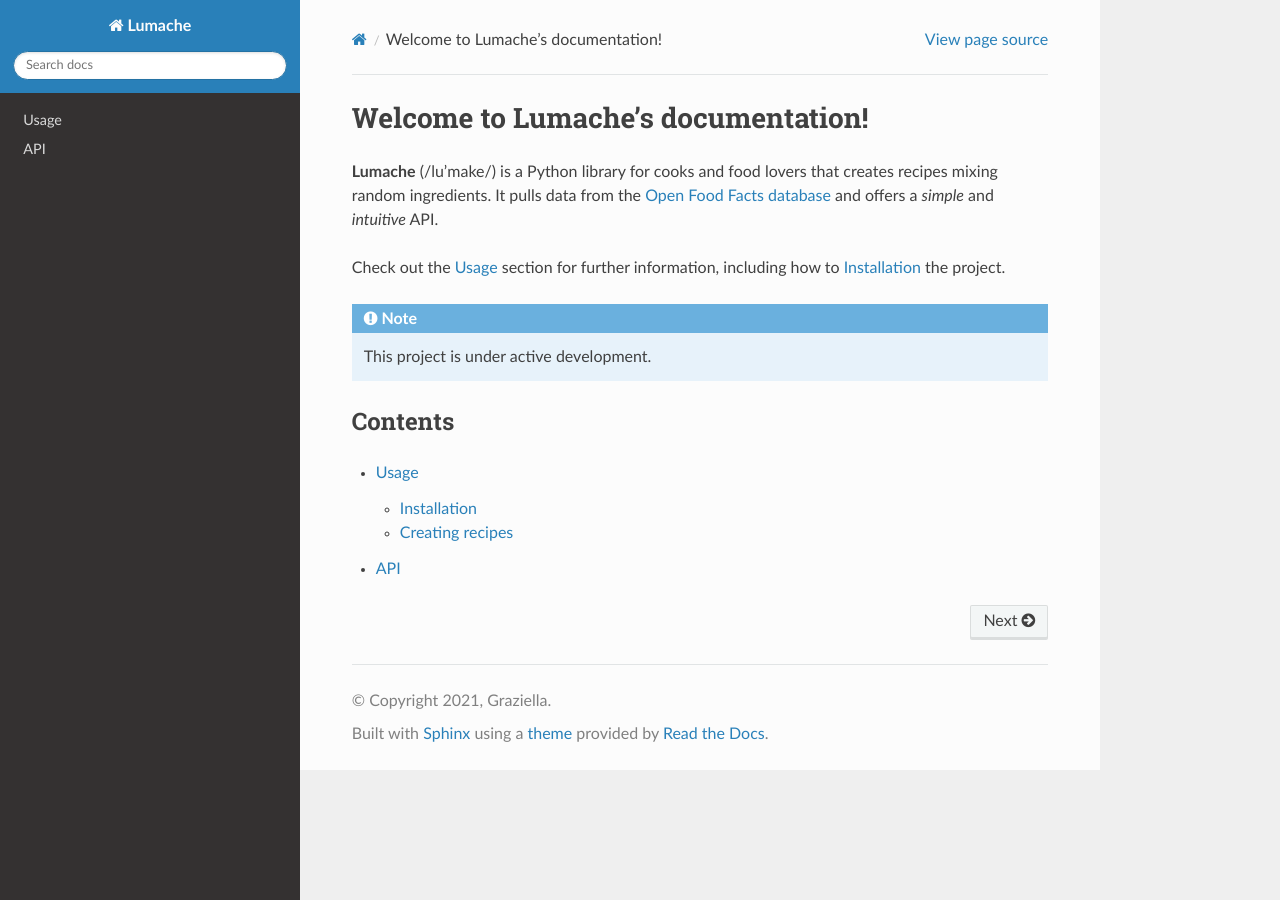
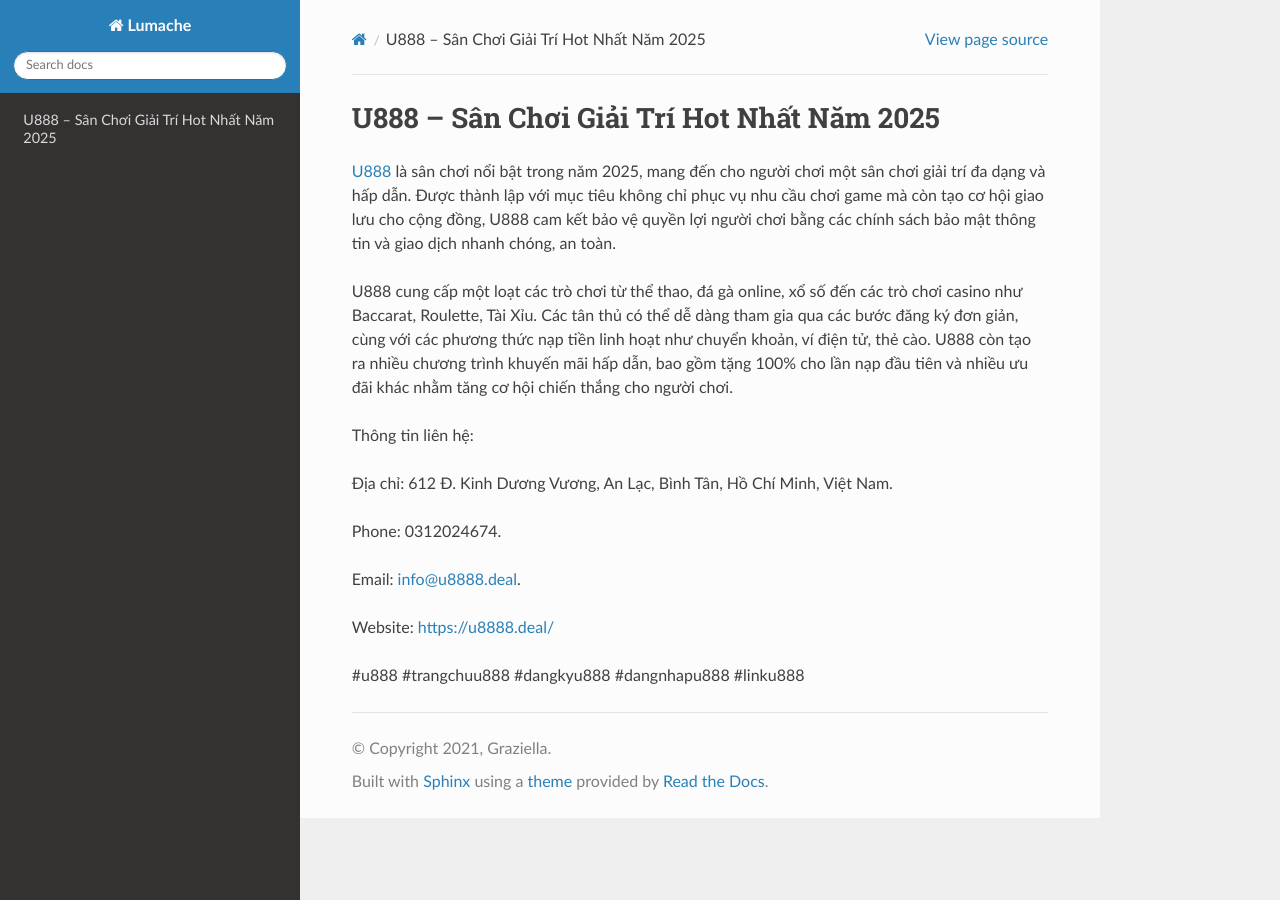
Before and after one commit to raaginigandhi216/u8888deal, a Sphinx documentation site: the page built from docs/source/index.rst, in a window 1280 px wide. Built offline with Sphinx 7.4.7 and the Read the Docs theme 3.1.0, drawn with Linux system fonts in a browser that asks for light colours.

Commit message:
Update index.rst

```diff
--- a/docs/source/index.rst
+++ b/docs/source/index.rst
@@ -1,22 +1,18 @@
-Welcome to Lumache's documentation!
+U888 – Sân Chơi Giải Trí Hot Nhất Năm 2025
 ===================================
 
-**Lumache** (/lu'make/) is a Python library for cooks and food lovers
-that creates recipes mixing random ingredients.
-It pulls data from the `Open Food Facts database <https://world.openfoodfacts.org/>`_
-and offers a *simple* and *intuitive* API.
+`U888 <https://u8888.deal/>`_ là sân chơi nổi bật trong năm 2025, mang đến cho người chơi một sân chơi giải trí đa dạng và hấp dẫn. Được thành lập với mục tiêu không chỉ phục vụ nhu cầu chơi game mà còn tạo cơ hội giao lưu cho cộng đồng, U888 cam kết bảo vệ quyền lợi người chơi bằng các chính sách bảo mật thông tin và giao dịch nhanh chóng, an toàn.
 
-Check out the :doc:`usage` section for further information, including
-how to :ref:`installation` the project.
+U888 cung cấp một loạt các trò chơi từ thể thao, đá gà online, xổ số đến các trò chơi casino như Baccarat, Roulette, Tài Xỉu. Các tân thủ có thể dễ dàng tham gia qua các bước đăng ký đơn giản, cùng với các phương thức nạp tiền linh hoạt như chuyển khoản, ví điện tử, thẻ cào. U888 còn tạo ra nhiều chương trình khuyến mãi hấp dẫn, bao gồm tặng 100% cho lần nạp đầu tiên và nhiều ưu đãi khác nhằm tăng cơ hội chiến thắng cho người chơi.
 
-.. note::
+Thông tin liên hệ:
 
-   This project is under active development.
+Địa chỉ: 612 Đ. Kinh Dương Vương, An Lạc, Bình Tân, Hồ Chí Minh, Việt Nam.
 
-Contents
---------
+Phone: 0312024674.
 
-.. toctree::
+Email: info@u8888.deal.
 
-   usage
-   api
+Website: https://u8888.deal/
+
+#u888 #trangchuu888 #dangkyu888 #dangnhapu888 #linku888
```
